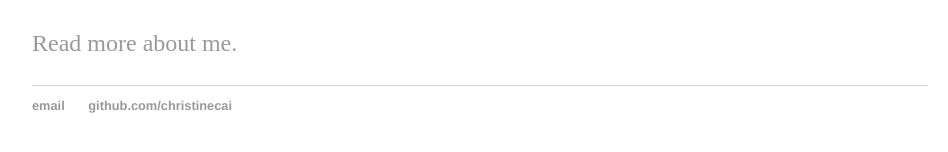
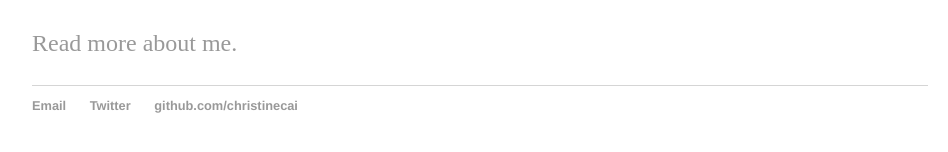
Before and after one commit to christinecai/christinecai.github.io, a Jekyll site: the page built from index.html, in a window 1280 px wide. Shown: the part 228-380 px from the top of the page, without its empty margins (160-1108 px from the left). Built offline with Jekyll 4.4.1, drawn with Linux system fonts in a browser that asks for light colours.

Commit message:
Update default.html

```diff
--- a/_layouts/default.html
+++ b/_layouts/default.html
@@ -19,7 +19,8 @@
 		</div><!-- /.container -->
 		<footer>
     		<ul>
-        		<li><a href="mailto:christine.cai2706@gmail.com">email</a></li>
+        		<li><a href="mailto:christine.cai@princeton.edu">Email</a></li>
+			<li><a href="https://twitter.com/Christine_Cai27">Twitter</a></li>
         		<li><a href="https://github.com/christinecai">github.com/christinecai</a></li>
 			</ul>
 		</footer>
```
